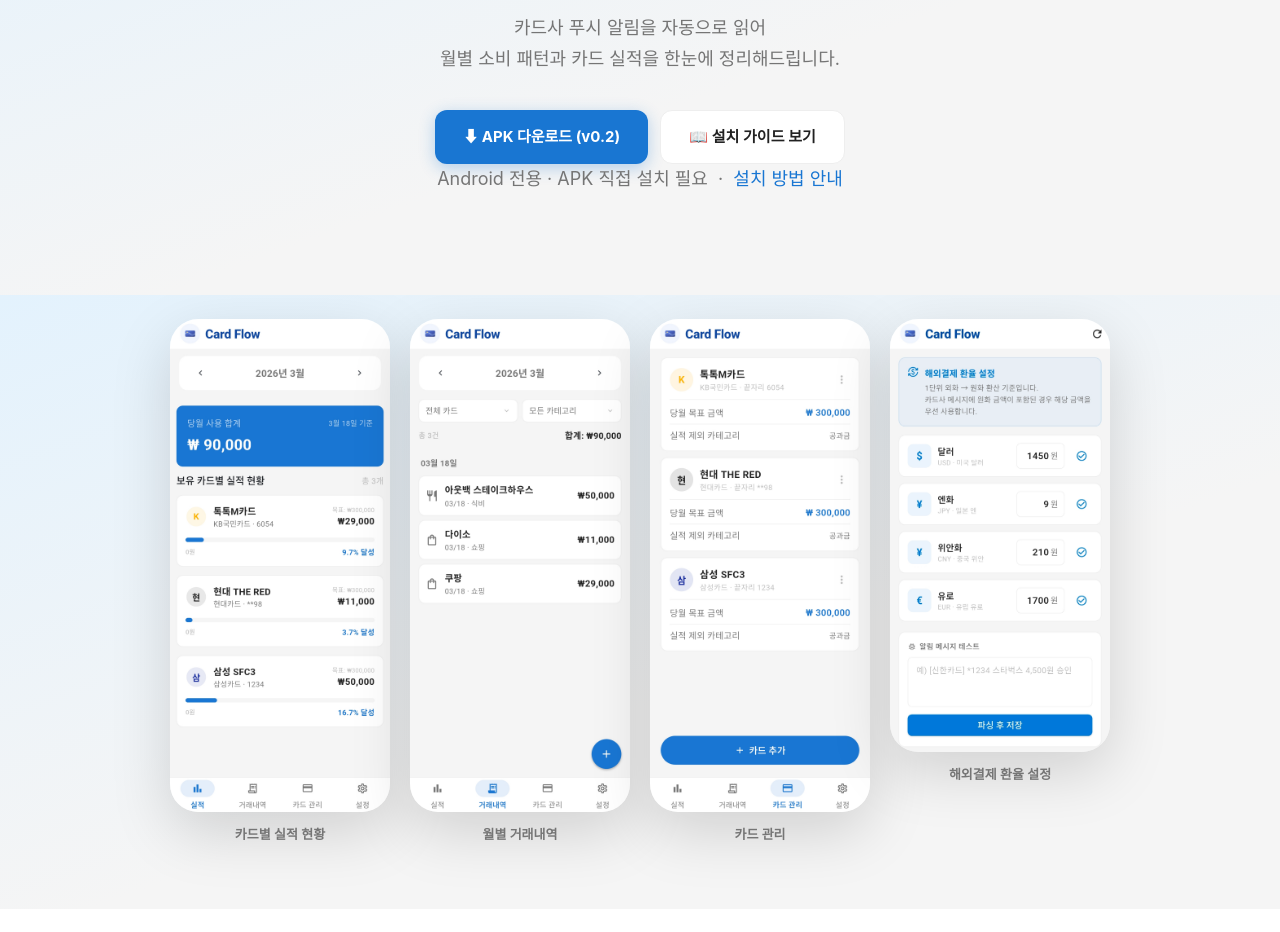
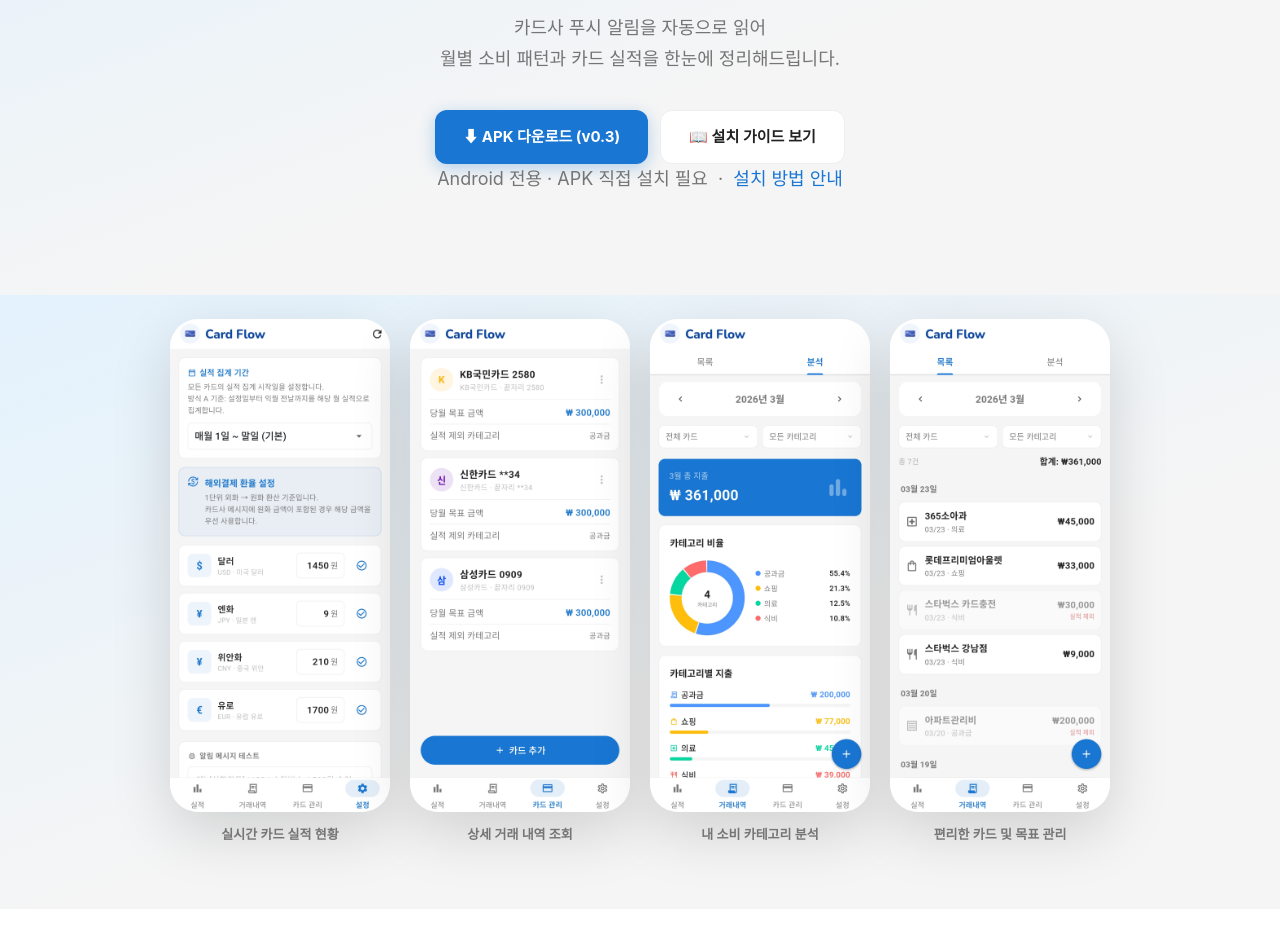
Before and after one commit to Kim-Kyowon/cardflow-landing, a plain HTML site: page index.html in a window 1280 px wide. Shown: the part 320-1252 px from the top of the page. Drawn offline with Linux system fonts and the light colour scheme; a web font is replaced by a local one.

Commit message:
260323 - apk v0.3 반영

```diff
--- a/index.html
+++ b/index.html
@@ -568,9 +568,9 @@
     <h1>카드 실적,<br /><em>이제 자동으로</em> 관리하세요</h1>
     <p>카드사 푸시 알림을 자동으로 읽어<br />월별 소비 패턴과 카드 실적을 한눈에 정리해드립니다.</p>
     <div class="hero-buttons">
-      <a href="https://github.com/Kim-Kyowon/cardflow-landing/releases/download/v0.2/cardflow_v0.2.apk"
+      <a href="https://github.com/Kim-Kyowon/cardflow-landing/releases/download/v0.3/cardflow_v0.3.apk"
         class="btn-primary" onclick="gtag('event', 'apk_download');">
-        ⬇ APK 다운로드 (v0.2)
+        ⬇ APK 다운로드 (v0.3)
       </a>
       <a href="#guide" class="btn-secondary">
         📖 설치 가이드 보기
@@ -586,20 +586,20 @@
   <div class="screenshots">
     <div class="screenshots-track">
       <div class="phone-frame">
-        <img src="screenshot/screenshot-1.jpg" alt="실적 현황 화면" />
-        <p class="phone-caption">카드별 실적 현황</p>
+        <img src="screenshot/ss-01.jpg" alt="실시간 카드 실적 현황" />
+        <p class="phone-caption">실시간 카드 실적 현황</p>
       </div>
       <div class="phone-frame">
-        <img src="screenshot/screenshot-2.jpg" alt="거래내역 화면" />
-        <p class="phone-caption">월별 거래내역</p>
+        <img src="screenshot/ss-02.jpg" alt="상세 거래 내역 조회" />
+        <p class="phone-caption">상세 거래 내역 조회</p>
       </div>
       <div class="phone-frame">
-        <img src="screenshot/screenshot-3.jpg" alt="카드 관리 화면" />
-        <p class="phone-caption">카드 관리</p>
+        <img src="screenshot/ss-03.jpg" alt="소비 카테고리 분석" />
+        <p class="phone-caption">내 소비 카테고리 분석</p>
       </div>
       <div class="phone-frame">
-        <img src="screenshot/screenshot-4.jpg" alt="설정 화면" />
-        <p class="phone-caption">해외결제 환율 설정</p>
+        <img src="screenshot/ss-04.jpg" alt="편리한 카드 및 목표 관리" />
+        <p class="phone-caption">편리한 카드 및 목표 관리</p>
       </div>
     </div>
   </div>
@@ -771,9 +771,9 @@
 
       <!-- CTA -->
       <div style="text-align: center; margin-top: 56px;">
-        <a href="https://github.com/Kim-Kyowon/cardflow-landing/releases/download/v0.2/cardflow_v0.2.apk"
+        <a href="https://github.com/Kim-Kyowon/cardflow-landing/releases/download/v0.3/cardflow_v0.3.apk"
           class="btn-primary" style="font-size: 16px; padding: 16px 36px;" onclick="gtag('event', 'apk_download');">
-          ⬇ APK 다운로드 (v0.2)
+          ⬇ APK 다운로드 (v0.3)
         </a>
         <p style="margin-top: 12px; font-size: 13px; color: var(--text-hint);">Android 8.0 이상 · 용량 약 30MB</p>
       </div>
```
